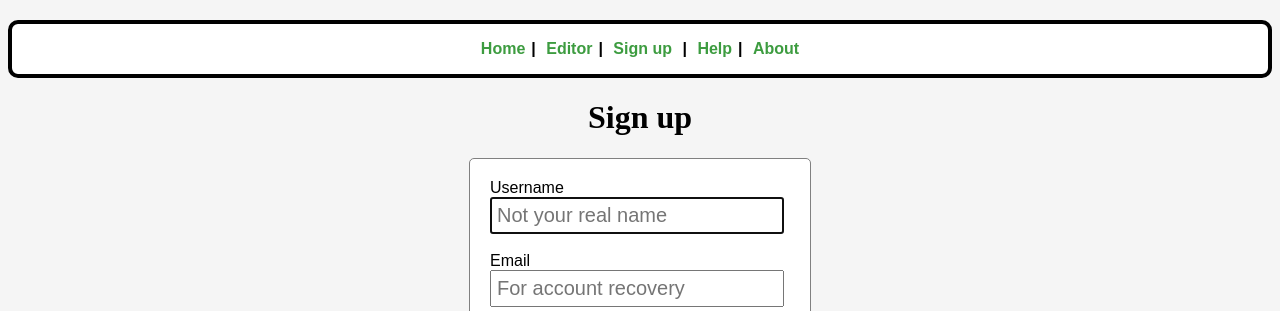
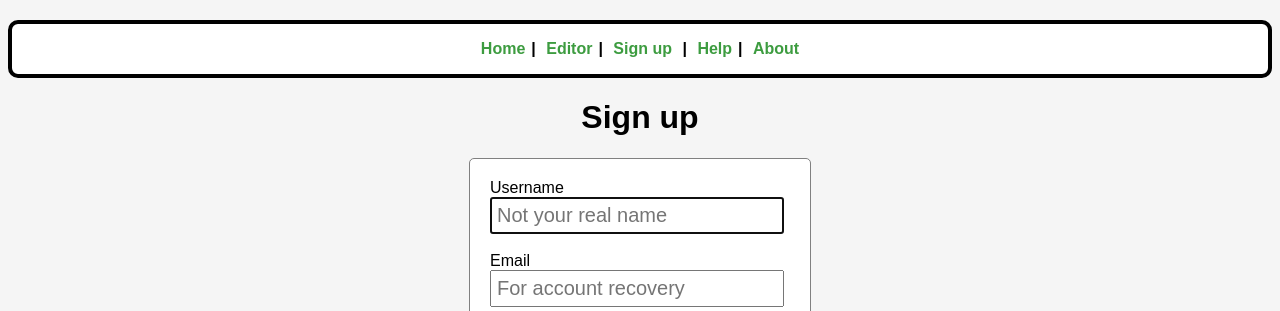
Before and after one commit to GrooveProgramming/GrooveProgramming.github.io, a PHP site: page /signup.html in a window 1280 px wide. Shown: the part 149-460 px from the top of the page. Run offline with PHP 8.4, Linux system fonts and the light colour scheme.

Commit message:
Update index.css

```diff
--- a/index.css
+++ b/index.css
@@ -61,3 +61,7 @@ input{
 	margin-right: auto;
 	font-family: Arial, Helvetica, sans-serif;
 }
+
+#form-title {
+font-family: Arial, Helvetica, sans-serif;
+}
```
